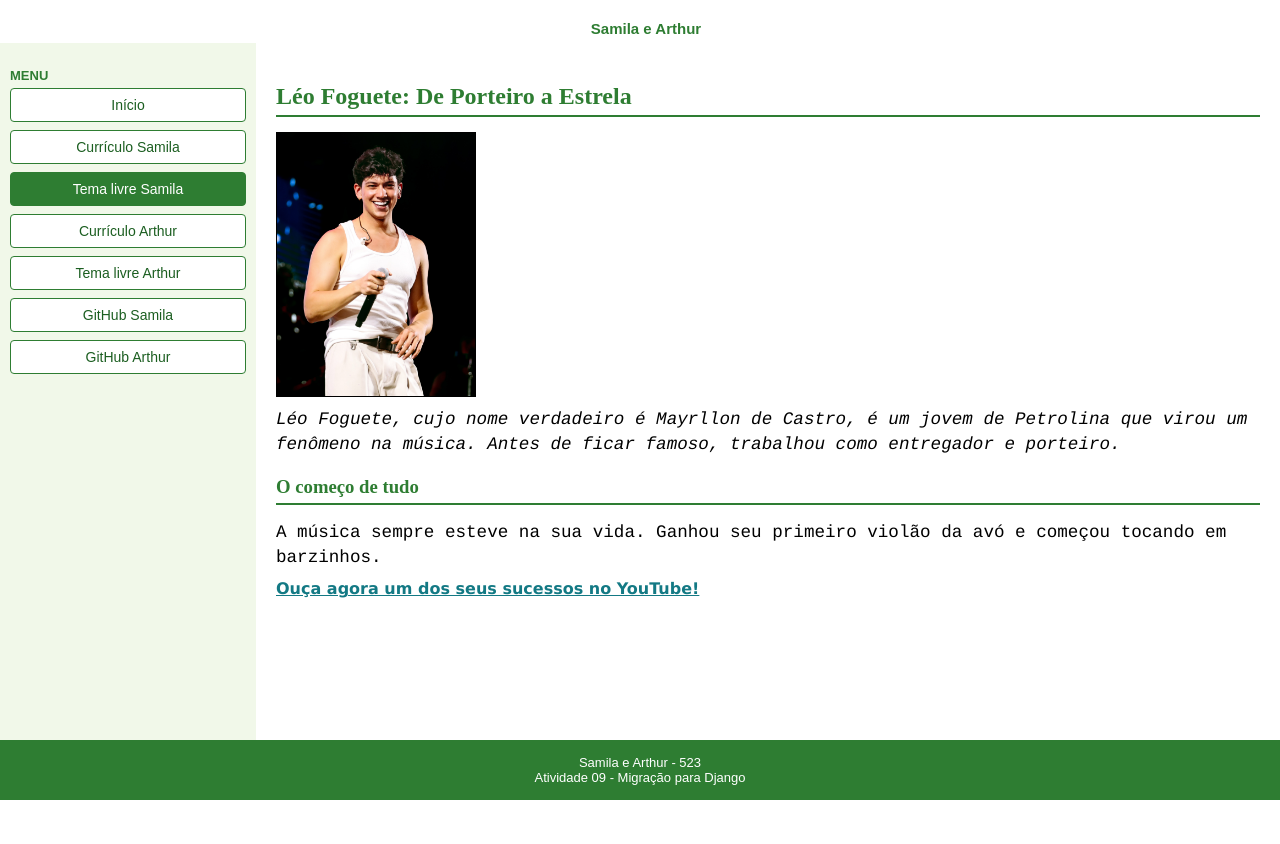
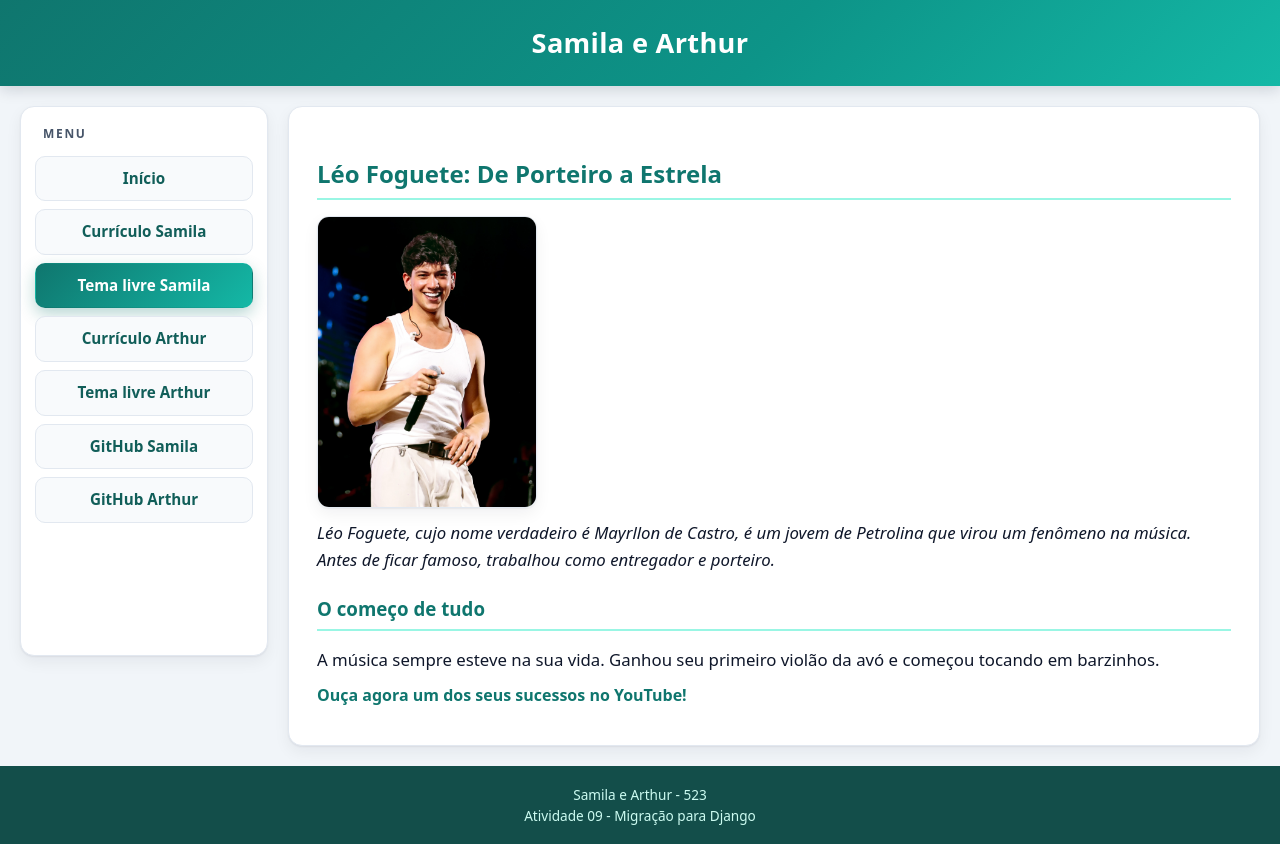
Before and after one commit to samila-maria/samila-maria-atv09_samila_e_arthur, a Django app: page /conteudo/tema-livre-samila/ in a window 1280 px wide. Before the commit the page ends 800 px from the top, so only its background shows below. Run offline with Django 5.2, Linux system fonts and the light colour scheme; data comes from the database, SQL or seed files in the repository.

Commit message:
Moderniza o visual do portal mantendo a estrutura e o HTML

```diff
--- a/portal/static/portal/css/style.css
+++ b/portal/static/portal/css/style.css
@@ -1,4 +1,19 @@
 /* Samila Maria Pereira Cabral e Arthur Barbosa dos Santos - 523 (ATV09) */
+
+:root {
+    --cor-primaria: #0f766e;
+    --cor-primaria-escura: #115e59;
+    --cor-primaria-clara: #ccfbf1;
+    --cor-acento: #14b8a6;
+    --cor-linha: #99f6e4;
+    --cor-fundo: #f1f5f9;
+    --cor-superficie: #ffffff;
+    --cor-texto: #0f172a;
+    --cor-texto-suave: #475569;
+    --cor-borda: #e2e8f0;
+    --sombra-suave: 0 1px 2px rgba(15, 23, 42, .06), 0 6px 16px rgba(15, 23, 42, .06);
+    --raio: 14px;
+}
 
 * {
     margin: 0;
@@ -15,27 +30,33 @@ body {
     display: flex;
     flex-direction: column;
     min-height: 100vh;
-    background-color: #ffffff;
+    background-color: var(--cor-fundo);
+    color: var(--cor-texto);
+    font-family: system-ui, -apple-system, "Segoe UI", Roboto, Arial, Helvetica, sans-serif;
+    line-height: 1.55;
+}
+
+img {
+    max-width: 100%;
+    height: auto;
 }
 
 header#topo {
     display: flex;
     align-items: center;
     justify-content: center;
-    margin: 0;
-    padding: 0;
-    font-family: sans-serif;
+    padding: 22px 24px;
+    background: linear-gradient(135deg, #0f766e 0%, #0d9488 60%, #14b8a6 100%);
+    color: #ffffff;
+    box-shadow: 0 4px 14px rgba(15, 23, 42, .15);
 }
 
 .titulo-topo {
     text-align: center;
-    font-family: sans-serif;
-    font-size: 15px;
-    font-weight: bold;
-    color: #2e7d32;
-    padding-left: 12px;
-    margin-top: 20px;
-    margin-bottom: 6px;
+    font-size: 1.7rem;
+    font-weight: 700;
+    letter-spacing: .3px;
+    color: #ffffff;
 }
 
 main#corpo-principal {
@@ -43,24 +64,30 @@ main#corpo-principal {
     display: flex;
     flex-direction: row;
     flex: 1;
+    align-items: flex-start;
+    gap: 20px;
+    padding: 20px;
 }
 
 nav#menu-lateral {
     flex: 0 0 20%;
-    background-color: #f1f8e9;
     min-height: 550px;
-    padding: 10px 0 20px;
+    padding: 18px 14px 24px;
+    background-color: var(--cor-superficie);
+    border: 1px solid var(--cor-borda);
+    border-radius: var(--raio);
+    box-shadow: var(--sombra-suave);
     box-sizing: border-box;
 }
 
 .titulo-menu {
-    font-family: sans-serif;
-    font-size: 13px;
-    font-weight: bold;
-    color: #2e7d32;
-    padding-left: 10px;
-    margin-top: 15px;
-    margin-bottom: 5px;
+    font-size: .75rem;
+    font-weight: 700;
+    letter-spacing: .14em;
+    text-transform: uppercase;
+    color: var(--cor-texto-suave);
+    padding: 0 8px;
+    margin-bottom: 12px;
 }
 
 .lista-menu {
@@ -68,7 +95,7 @@ nav#menu-lateral {
     display: flex;
     flex-direction: column;
     gap: 8px;
-    padding: 0 10px;
+    padding: 0;
 }
 
 .item-menu {
@@ -76,59 +103,81 @@ nav#menu-lateral {
     width: 100%;
     text-align: center;
     text-decoration: none;
-    font-family: sans-serif;
-    font-size: 14px;
-    color: #1b5e20;
-    background-color: #ffffff;
-    border: 1px solid #2e7d32;
-    border-radius: 4px;
-    padding: 8px 10px;
+    font-size: .95rem;
+    font-weight: 600;
+    color: var(--cor-primaria-escura);
+    background-color: #f8fafc;
+    border: 1px solid var(--cor-borda);
+    border-radius: 10px;
+    padding: 10px 14px;
+    transition: background-color .18s ease, color .18s ease,
+                border-color .18s ease, box-shadow .18s ease, transform .18s ease;
 }
 
 .item-menu:hover,
 .item-menu:focus {
-    background-color: #dcedc8;
+    background-color: var(--cor-primaria-clara);
+    border-color: var(--cor-acento);
+    color: var(--cor-primaria-escura);
+    transform: translateX(3px);
+    box-shadow: 0 4px 12px rgba(20, 184, 166, .18);
 }
 
 .item-menu.ativo {
-    background-color: #2e7d32;
+    background: linear-gradient(135deg, #0f766e 0%, #14b8a6 100%);
+    border-color: transparent;
     color: #ffffff;
+    box-shadow: 0 6px 16px rgba(15, 118, 110, .30);
 }
 
 #conteudo-janela {
     flex: 1;
-    padding: 20px;
+    padding: 28px;
+    background-color: var(--cor-superficie);
+    border: 1px solid var(--cor-borda);
+    border-radius: var(--raio);
+    box-shadow: var(--sombra-suave);
     box-sizing: border-box;
     overflow-wrap: anywhere;
 }
 
 .foto {
-    border-radius: 100%;
-    border: 2px solid #137984;
+    border-radius: 50%;
+    border: 3px solid var(--cor-primaria);
     object-fit: cover;
     object-position: top;
     width: 100%;
     max-width: 200px;
     height: auto;
     display: block;
-    margin-bottom: 15px;
+    margin-bottom: 18px;
+    box-shadow: var(--sombra-suave);
 }
 
 .link {
     display: inline-block;
-    font-family: verdana, sans-serif;
-    font-weight: bold;
-    color: #137984;
+    font-weight: 600;
+    color: var(--cor-primaria);
+    text-decoration: none;
+    border-bottom: 1px solid transparent;
     margin-right: 12px;
     margin-bottom: 8px;
+    transition: color .18s ease, border-color .18s ease;
+}
+
+.link:hover,
+.link:focus {
+    color: var(--cor-primaria-escura);
+    border-bottom-color: currentColor;
 }
 
 .titulo-destaque {
-    color: #2e7d32;
-    border-bottom: 2px solid #2e7d32;
-    padding-bottom: 5px;
-    margin-bottom: 15px;
+    color: var(--cor-primaria);
+    border-bottom: 2px solid var(--cor-linha);
+    padding-bottom: 6px;
+    margin-bottom: 16px;
     margin-top: 20px;
+    font-weight: 700;
 }
 
 #home {
@@ -137,6 +186,7 @@ nav#menu-lateral {
     justify-content: center;
     align-items: center;
     flex-wrap: wrap;
+    gap: 8px;
 }
 
 #home .titulo-destaque {
@@ -145,69 +195,84 @@ nav#menu-lateral {
 }
 
 .texto-padrao {
-    color: black;
-    font-family: courier, monospace;
-    font-size: 110%;
+    color: var(--cor-texto);
+    font-size: 1.05rem;
     margin-bottom: 10px;
-    line-height: 1.4;
+    line-height: 1.6;
 }
 
 .botao-com-icone {
     display: flex;
     align-items: center;
     justify-content: center;
-    gap: 8px;
-    padding: 10px 20px;
-    background-color: green;
-    border-radius: 20%;
+    padding: 12px;
+    background: linear-gradient(135deg, #0f766e 0%, #14b8a6 100%);
     border: none;
+    border-radius: 50%;
     cursor: pointer;
     margin: 10px;
     text-decoration: none;
+    box-shadow: 0 8px 20px rgba(15, 118, 110, .28);
+    transition: transform .2s ease, box-shadow .2s ease, filter .2s ease;
+}
+
+.botao-com-icone:hover,
+.botao-com-icone:focus {
+    transform: translateY(-4px) scale(1.03);
+    box-shadow: 0 14px 28px rgba(15, 118, 110, .35);
+    filter: brightness(1.06);
 }
 
 .botao-com-icone img {
-    width: 60px;
-    height: 60px;
+    width: 110px;
+    height: 110px;
     object-fit: cover;
     object-position: top;
     border-radius: 50%;
+    border: 3px solid #ffffff;
+    display: block;
 }
 
 footer#rodape {
-    background-color: #2e7d32;
-    color: white;
+    background-color: #134e4a;
+    color: #ccfbf1;
     text-align: center;
-    padding: 15px;
-    font-family: sans-serif;
+    padding: 18px 16px;
 }
 
 .texto-rodape {
-    font-size: 13px;
-    color: white;
-}
-
-img {
-    max-width: 100%;
-    height: auto;
+    font-size: .85rem;
+    color: #ccfbf1;
 }
 
 .foto-tema {
     display: block;
-    width: min(100%, 200px);
-    border: 1px solid #000;
-    margin-bottom: 10px;
+    width: min(100%, 220px);
+    margin-bottom: 12px;
+    border: 1px solid var(--cor-borda);
+    border-radius: 12px;
+    box-shadow: var(--sombra-suave);
 }
 
 .foto-dogs {
-    width: min(100%, 300px);
+    width: min(100%, 320px);
     cursor: pointer;
-    border: 1px solid #000;
+    border: 1px solid var(--cor-borda);
+    border-radius: 12px;
+    box-shadow: var(--sombra-suave);
+    transition: transform .2s ease, box-shadow .2s ease;
+}
+
+.foto-dogs:hover {
+    transform: scale(1.02);
+    box-shadow: 0 10px 24px rgba(15, 23, 42, .18);
 }
 
 @media screen and (max-width: 767px) {
     main#corpo-principal {
         flex-direction: column;
+        gap: 14px;
+        padding: 14px;
     }
 
     nav#menu-lateral {
@@ -227,14 +292,25 @@ img {
         flex: 1 1 140px;
     }
 
+    .item-menu:hover,
+    .item-menu:focus {
+        transform: none;
+    }
+
     #conteudo-janela {
         width: 100%;
+        padding: 20px;
     }
 
     #home {
         height: auto;
         min-height: 0;
         padding: 20px 0;
+    }
+
+    .botao-com-icone img {
+        width: 92px;
+        height: 92px;
     }
 }
 
@@ -247,6 +323,10 @@ img {
         flex: 1 1 auto;
     }
 
+    .titulo-topo {
+        font-size: 1.35rem;
+    }
+
     .foto {
         margin-left: auto;
         margin-right: auto;
```
